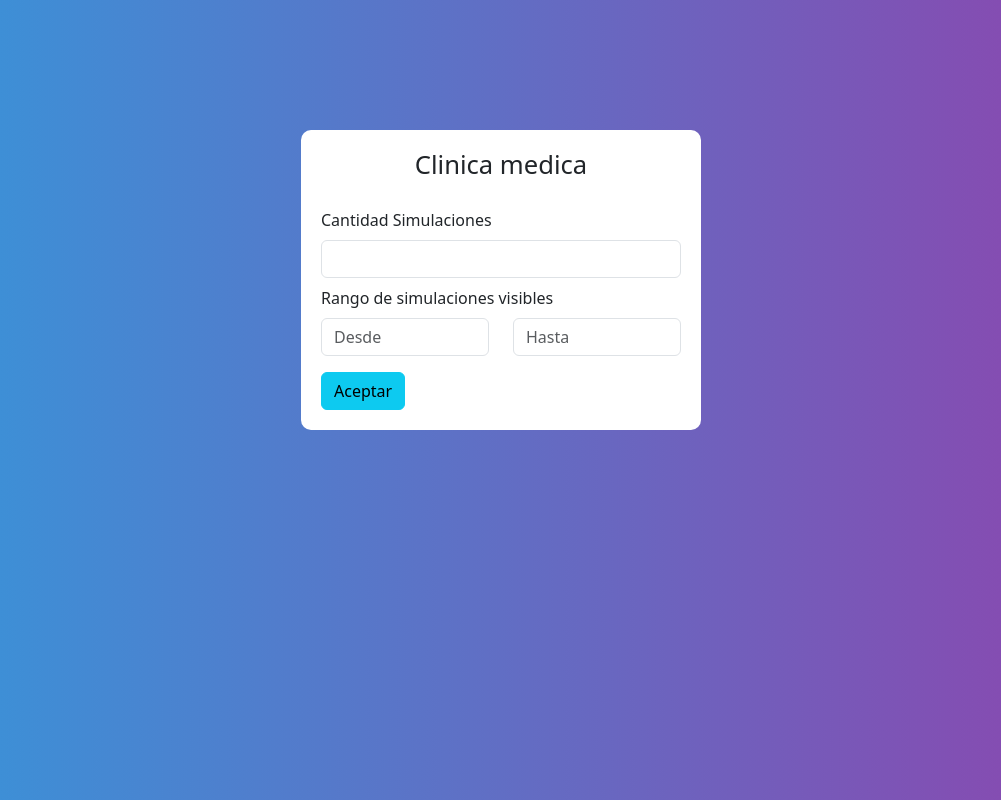
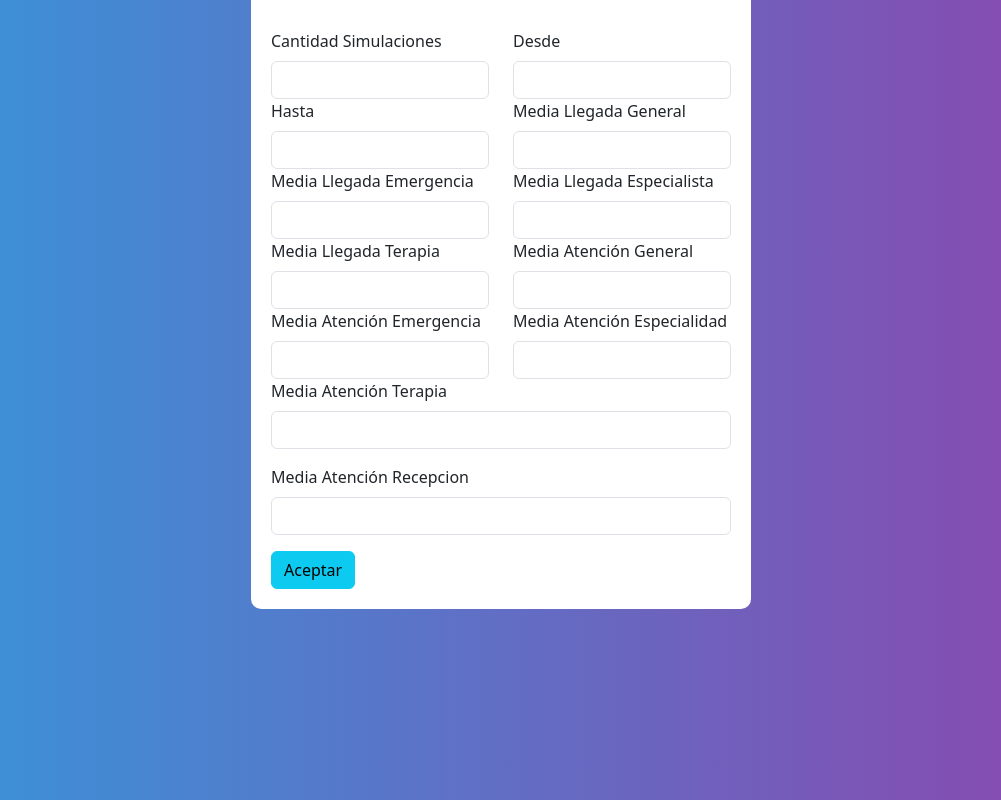
Before and after one commit to agustincolo/Front-SIM-TP-4, a React (Vite) app: page / in a window 1280 px wide. Shown: the whole page, without its empty margins (139-1140 px from the left). Built offline with nearby package versions, Linux system fonts and the light colour scheme; a web font is replaced by a local one.

Commit message:
cambios funcioles xd

```diff
--- a/src/components/Parametros.jsx
+++ b/src/components/Parametros.jsx
@@ -7,6 +7,15 @@ const Parametros = () => {
   const [cantidadSimulaciones, setCantidadSimulaciones] = useState('');
   const [desdeSimulaciones, setDesdeSimulaciones] = useState('');
   const [hastaSimulaciones, setHastaSimulaciones] = useState('');
+  const [mediaLlegadaGeneral, setMediaLlegadaGeneral] = useState('');
+  const [mediaLlegadaEmergencia, setMediaLlegadaEmergencia] = useState('');
+  const [mediaLlegadaEspecialista, setMediaLlegadaEspecialista] = useState('');
+  const [mediaLlegadaTerapia, setMediaLlegadaTerapia] = useState('');
+  const [mediaAtencionGeneral, setMediaAtencionGeneral] = useState('');
+  const [mediaAtencionEmergencia, setMediaAtencionEmergencia] = useState('');
+  const [mediaAtencionEspecialidad, setMediaAtencionEspecialidad] = useState('');
+  const [mediaAtencionTerapia, setMediaAtencionTerapia] = useState('');
+  const [mediaAtencionRecepcion, setMediaAtencionRecepcion] = useState('');
 
   const navigate = useNavigate();
 
@@ -22,15 +31,15 @@ const Parametros = () => {
       const response = await PostSimulacion({
         lineasSimular: cantidadSimulaciones,
         desdeDondeMostrar: desdeSimulaciones,
-        mediaLlegadaGeneral: 1,
-        mediaLlegadaEmergencia: 2.0,
-        mediaLlegadaEspecialista: 7.0,
-        mediaLlegadaTerapia: 2.0,
-        mediaAtencionGeneral: 2.0,
-        mediaAtencionEmergencia: 7.0,
-        mediaAtencionEspecialidad: 10.0,
-        mediaAtencionTerapia: 56.0,
-        mediaAtencionRecepcion: 5.0
+        mediaLlegadaGeneral: parseFloat(mediaLlegadaGeneral),
+        mediaLlegadaEmergencia: parseFloat(mediaLlegadaEmergencia),
+        mediaLlegadaEspecialista: parseFloat(mediaLlegadaEspecialista),
+        mediaLlegadaTerapia: parseFloat(mediaLlegadaTerapia),
+        mediaAtencionGeneral: parseFloat(mediaAtencionGeneral),
+        mediaAtencionEmergencia: parseFloat(mediaAtencionEmergencia),
+        mediaAtencionEspecialidad: parseFloat(mediaAtencionEspecialidad),
+        mediaAtencionTerapia: parseFloat(mediaAtencionTerapia),
+        mediaAtencionRecepcion: parseFloat(mediaAtencionRecepcion)
       });
 
       console.log(response)
@@ -46,9 +55,11 @@ const Parametros = () => {
 
   return (
     <div className="container">
-      <div className="form-container">
+      <div className="form-container ">
         <h2 className="tituloSimulacion">Clinica medica</h2>
         <form onSubmit={handleSubmit}>
+        <div className="row">
+            <div className="col">
               <div className="form-group">
                 <label htmlFor="cantidadSimulaciones" className="texto pb-2">Cantidad Simulaciones</label>
                 <input
@@ -59,26 +70,153 @@ const Parametros = () => {
                   onChange={(e) => setCantidadSimulaciones(e.target.value)}
                 />
               </div>
-          <label htmlFor="rangoSimulaciones" className="texto py-2">Rango de simulaciones visibles</label>
-          <div className="row">
+            </div>
             <div className="col">
+              <div className="form-group">
+                <label htmlFor="desdeSimulaciones" className="texto pb-2">Desde</label>
                 <input
                   type="text"
                   className="form-control"
-                placeholder="Desde"
+                  id="desdeSimulaciones"
                   value={desdeSimulaciones}
                   onChange={(e) => setDesdeSimulaciones(e.target.value)}
                 />
               </div>
+            </div>
+          </div>
+
+          <div className="row">
             <div className="col">
+              <div className="form-group">
+                <label htmlFor="hastaSimulaciones" className="texto pb-2">Hasta</label>
                 <input
                   type="text"
                   className="form-control"
-                placeholder="Hasta"
+                  id="hastaSimulaciones"
                   value={hastaSimulaciones}
                   onChange={(e) => setHastaSimulaciones(e.target.value)}
                 />
               </div>
+            </div>
+            <div className="col">
+              <div className="form-group">
+                <label htmlFor="mediaLlegadaGeneral" className="texto pb-2">Media Llegada General</label>
+                <input
+                  type="text"
+                  className="form-control"
+                  id="mediaLlegadaGeneral"
+                  value={mediaLlegadaGeneral}
+                  onChange={(e) => setMediaLlegadaGeneral(e.target.value)}
+                />
+              </div>
+            </div>
+          </div>
+
+          <div className="row">
+            <div className="col">
+              <div className="form-group">
+                <label htmlFor="mediaLlegadaEmergencia" className="texto pb-2">Media Llegada Emergencia</label>
+                <input
+                  type="text"
+                  className="form-control"
+                  id="mediaLlegadaEmergencia"
+                  value={mediaLlegadaEmergencia}
+                  onChange={(e) => setMediaLlegadaEmergencia(e.target.value)}
+                />
+              </div>
+            </div>
+            <div className="col">
+              <div className="form-group">
+                <label htmlFor="mediaLlegadaEspecialista" className="texto pb-2">Media Llegada Especialista</label>
+                <input
+                  type="text"
+                  className="form-control"
+                  id="mediaLlegadaEspecialista"
+                  value={mediaLlegadaEspecialista}
+                  onChange={(e) => setMediaLlegadaEspecialista(e.target.value)}
+                />
+              </div>
+            </div>
+          </div>
+
+          <div className="row">
+            <div className="col">
+              <div className="form-group">
+                <label htmlFor="mediaLlegadaTerapia" className="texto pb-2">Media Llegada Terapia</label>
+                <input
+                  type="text"
+                  className="form-control"
+                  id="mediaLlegadaTerapia"
+                  value={mediaLlegadaTerapia}
+                  onChange={(e) => setMediaLlegadaTerapia(e.target.value)}
+                />
+              </div>
+            </div>
+            <div className="col">
+              <div className="form-group">
+                <label htmlFor="mediaAtencionGeneral" className="texto pb-2">Media Atención General</label>
+                <input
+                  type="text"
+                  className="form-control"
+                  id="mediaAtencionGeneral"
+                  value={mediaAtencionGeneral}
+                  onChange={(e) => setMediaAtencionGeneral(e.target.value)}
+                />
+              </div>
+            </div>
+          </div>
+
+          <div className="row">
+            <div className="col">
+              <div className="form-group">
+                <label htmlFor="mediaAtencionEmergencia" className="texto pb-2">Media Atención Emergencia</label>
+                <input
+                  type="text"
+                  className="form-control"
+                  id="mediaAtencionEmergencia"
+                  value={mediaAtencionEmergencia}
+                  onChange={(e) => setMediaAtencionEmergencia(e.target.value)}
+                />
+              </div>
+            </div>
+            <div className="col">
+              <div className="form-group">
+                <label htmlFor="mediaAtencionEspecialidad" className="texto pb-2">Media Atención Especialidad</label>
+                <input
+                  type="text"
+                  className="form-control"
+                  id="mediaAtencionEspecialidad"
+                  value={mediaAtencionEspecialidad}
+                  onChange={(e) => setMediaAtencionEspecialidad(e.target.value)}
+                />
+              </div>
+            </div>
+          </div>
+
+          <div className="row">
+            <div className="col">
+              <div className="form-group">
+                <label htmlFor="mediaAtencionTerapia" className="texto pb-2">Media Atención Terapia</label>
+                <input
+                  type="text"
+                  className="form-control"
+                  id="mediaAtencionTerapia"
+                  value={mediaAtencionTerapia}
+                  onChange={(e) => setMediaAtencionTerapia(e.target.value)}
+                />
+              </div>
+            </div>
+          </div>
+          <div className="form-group mt-3">
+            <label htmlFor="mediaAtencionRecepcion" className="texto pb-2">Media Atención Recepcion</label>
+            <input
+              type="text"
+              className="form-control"
+              id="mediaAtencionRecepcion"
+              value={mediaAtencionRecepcion}
+              onChange={(e) => setMediaAtencionRecepcion(e.target.value)}
+            />
+
           </div>
           <button type="submit" className="btn btn-info mt-3 boton">Aceptar</button>
         </form>
--- a/src/css/Main.css
+++ b/src/css/Main.css
@@ -29,7 +29,7 @@ body{
   }
 
 .form-container {
-    width: 400px;
+    width: 500px;
     padding: 20px;
     border-radius: 10px;
     background-color: #fff;
```
Also changed, not shown: src/components/VectorTabla.jsx (+73 -45 lines). Lines whose indentation alone changed are shown as unchanged.
